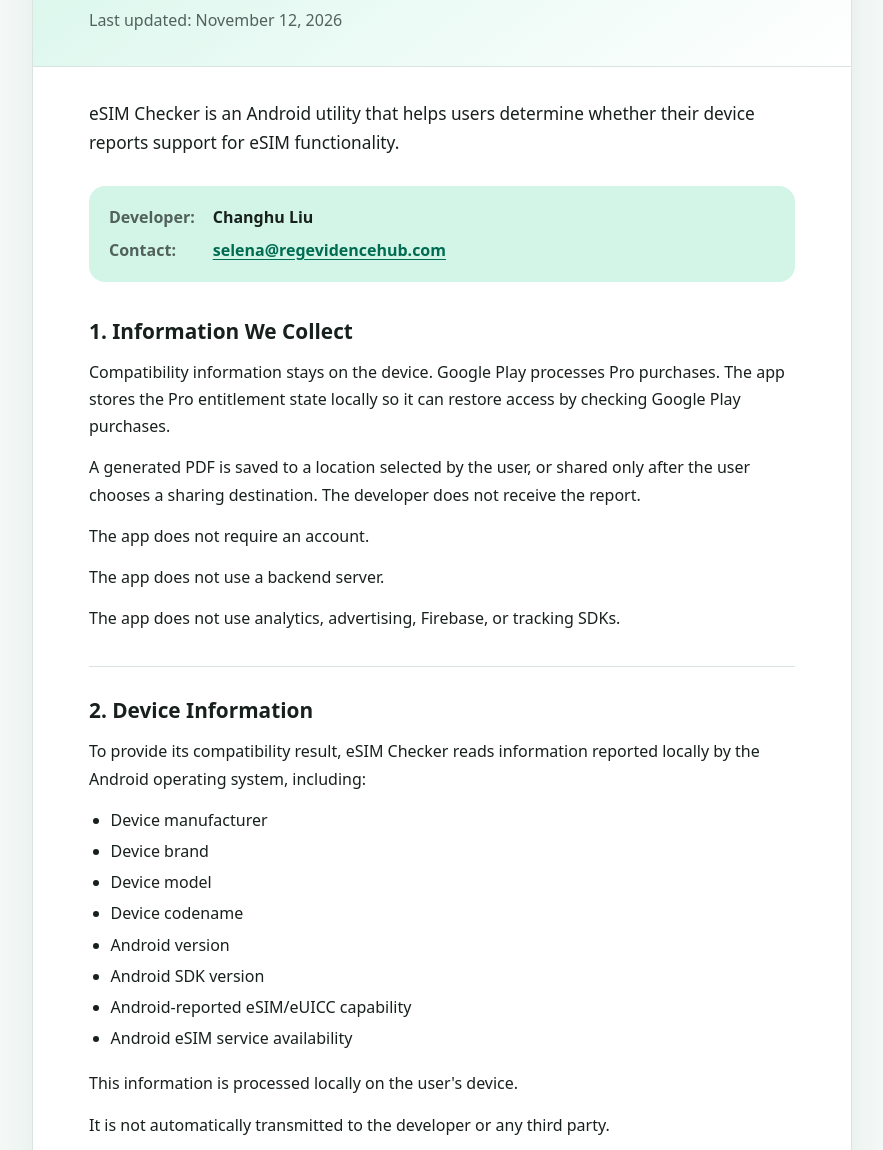
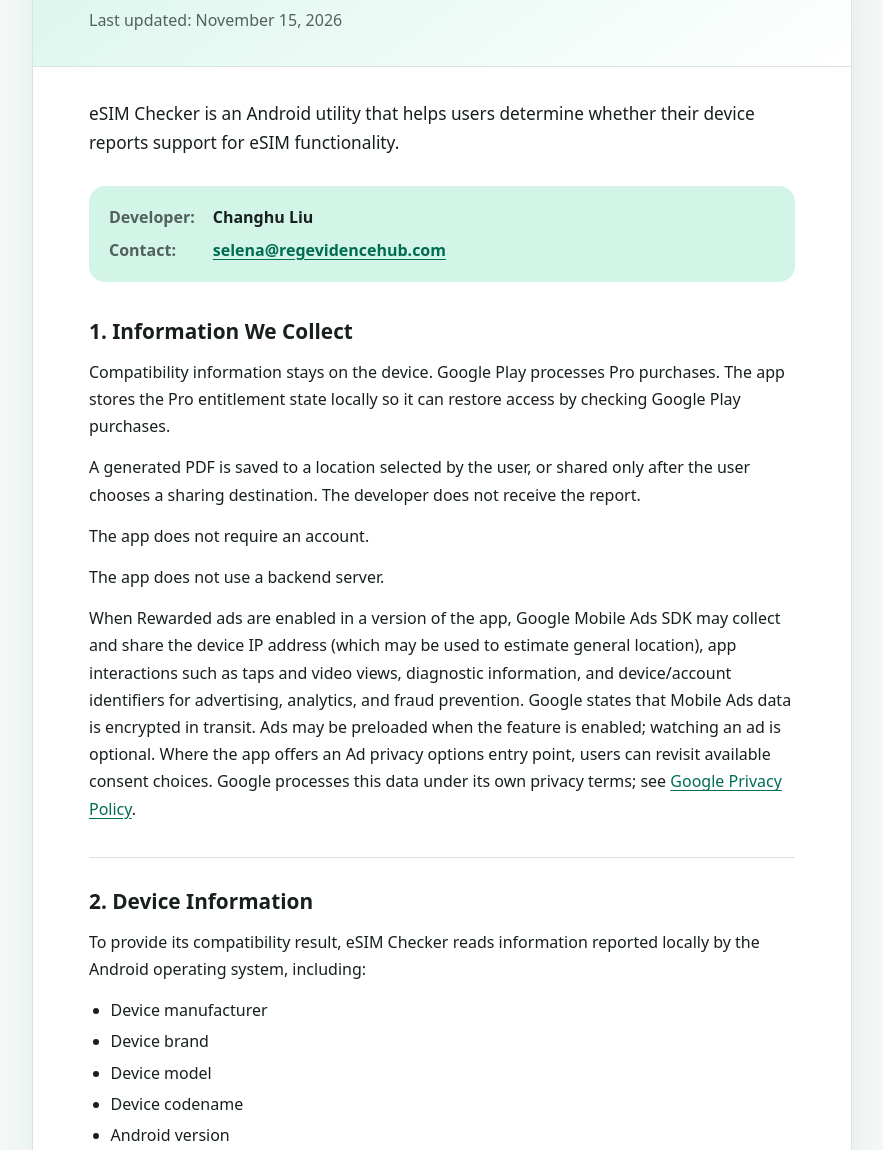
Before and after one commit to ChanghuLiu/eSIM-Checker, a plain HTML site: page docs/esim-checker/privacy/index.html in a window 1280 px wide. Shown: the part 244-1394 px from the top of the page, without its empty margins (198-1081 px from the left). Drawn offline with Linux system fonts and the light colour scheme.

Commit message:
docs: disclose Rewarded ads data handling

```diff
--- a/docs/esim-checker/privacy/index.html
+++ b/docs/esim-checker/privacy/index.html
@@ -193,7 +193,7 @@
       <header>
         <p class="eyebrow">eSIM Checker</p>
         <h1>Privacy Policy for eSIM Checker</h1>
-        <p class="updated">Last updated: November 12, 2026</p>
+        <p class="updated">Last updated: November 15, 2026</p>
       </header>
 
       <div class="content">
@@ -215,7 +215,7 @@
           <p>A generated PDF is saved to a location selected by the user, or shared only after the user chooses a sharing destination. The developer does not receive the report.</p>
           <p>The app does not require an account.</p>
           <p>The app does not use a backend server.</p>
-          <p>The app does not use analytics, advertising, Firebase, or tracking SDKs.</p>
+          <p>When Rewarded ads are enabled in a version of the app, Google Mobile Ads SDK may collect and share the device IP address (which may be used to estimate general location), app interactions such as taps and video views, diagnostic information, and device/account identifiers for advertising, analytics, and fraud prevention. Google states that Mobile Ads data is encrypted in transit. Ads may be preloaded when the feature is enabled; watching an ad is optional. Where the app offers an Ad privacy options entry point, users can revisit available consent choices. Google processes this data under its own privacy terms; see <a href="https://policies.google.com/privacy">Google Privacy Policy</a>.</p>
         </section>
 
         <section>
@@ -235,7 +235,7 @@
             <li>Android eSIM service availability</li>
           </ul>
           <p>This information is processed locally on the user's device.</p>
-          <p>It is not automatically transmitted to the developer or any third party.</p>
+          <p>It is not automatically transmitted to the developer or any third party by eSIM Checker's compatibility-check feature. Advertising SDK data is described separately above when ads are enabled.</p>
           <p>When a user chooses to share a PDF report, the report may include device details and the user's manual compatibility answers. The selected sharing destination receives the file.</p>
         </section>
 
@@ -284,7 +284,7 @@
 
         <section>
           <h2>6. Internet and Network Access</h2>
-          <p>eSIM Checker does not require Internet access for its core functionality.</p>
+          <p>eSIM Checker does not require Internet access for its core compatibility functionality. If Rewarded ads are enabled, the Google Mobile Ads SDK uses network access to load ads and transmit the data described above.</p>
           <p>Compatibility checks are performed locally on the device.</p>
         </section>
 
@@ -329,7 +329,7 @@
         <section>
           <h2>9. Children's Privacy</h2>
           <p>eSIM Checker is a general utility and is not designed specifically for children.</p>
-          <p>The app does not knowingly collect personal information from children.</p>
+          <p>The app does not knowingly collect personal information from children. If ads are enabled, ad requests and SDK handling are subject to the app's declared audience settings and applicable Google Play advertising policies.</p>
         </section>
 
         <section>
```
